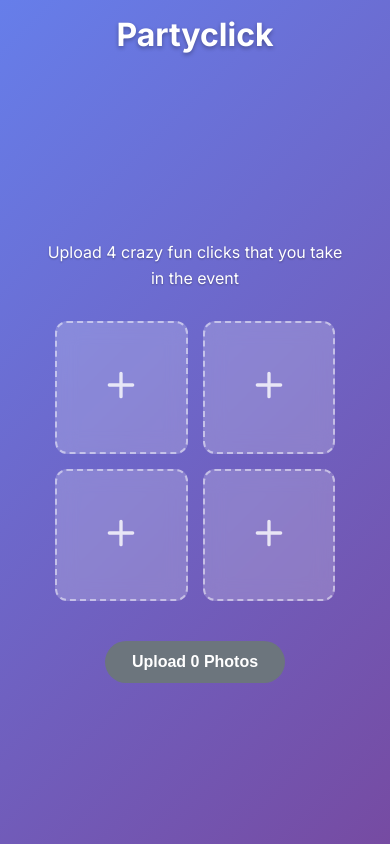
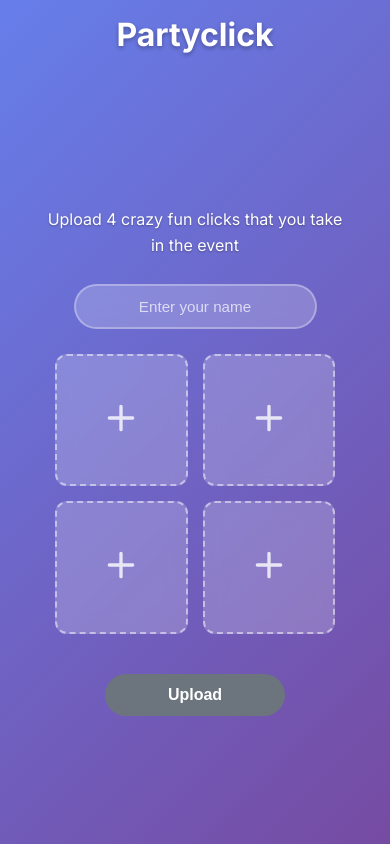
Before and after one commit to medwin-mirza/partyclick, an Angular app in the folder partyclick-frontend/: page / in a window 390 px wide. Built offline with nearby package versions, Linux system fonts and the light colour scheme.

Commit message:
FE - added name field

```diff
--- a/partyclick-frontend/src/app/app.component.html
+++ b/partyclick-frontend/src/app/app.component.html
@@ -7,6 +7,17 @@
     <p class="description">
       Upload 4 crazy fun clicks that you take in the event
     </p>
+
+    <!-- Name Input Field -->
+    <div class="name-section">
+      <input
+        type="text"
+        class="name-input"
+        placeholder="Enter your name"
+        [(ngModel)]="guestName"
+        (input)="onNameChange()"
+        maxlength="50">
+    </div>
 
     <div class="upload-boxes">
       <div class="upload-box" *ngFor="let box of uploadBoxes; let i = index" (click)="openCamera(i)">
@@ -35,8 +46,9 @@
 
     <!-- Upload Button -->
     <div class="upload-section">
-      <button class="upload-btn" (click)="openConfirmModal()" [disabled]="!hasPhotos || isUploading">
-        <span *ngIf="!isUploading">Upload {{ photoCount }} Photo{{ photoCount !== 1 ? 's' : '' }}</span>
+      <button class="upload-btn" (click)="openConfirmModal()" [disabled]="!canUpload || isUploading">
+        <span *ngIf="!isUploading && canUpload">Upload {{ photoCount }} Photo{{ photoCount !== 1 ? 's' : '' }}</span>
+        <span *ngIf="!isUploading && !canUpload">Upload</span>
         <span *ngIf="isUploading">Uploading...</span>
       </button>
     </div>
--- a/partyclick-frontend/src/app/app.component.scss
+++ b/partyclick-frontend/src/app/app.component.scss
@@ -31,10 +31,48 @@
   font-size: 1.1rem;
   color: white;
   text-align: center;
-  margin-bottom: 40px;
+  margin-bottom: 30px;
   line-height: 1.6;
   text-shadow: 0 1px 2px rgba(0, 0, 0, 0.3);
   max-width: 300px;
+}
+
+/* Name Input Section */
+.name-section {
+  margin-bottom: 30px;
+  display: flex;
+  justify-content: center;
+}
+
+.name-input {
+  background: rgba(255, 255, 255, 0.2);
+  border: 2px solid rgba(255, 255, 255, 0.3);
+  border-radius: 25px;
+  padding: 15px 25px;
+  color: white;
+  font-size: 1rem;
+  font-weight: 500;
+  text-align: center;
+  backdrop-filter: blur(10px);
+  transition: all 0.3s ease;
+  max-width: 280px;
+  width: 100%;
+}
+
+.name-input::placeholder {
+  color: rgba(255, 255, 255, 0.7);
+  font-weight: 400;
+}
+
+.name-input:focus {
+  outline: none;
+  border-color: rgba(255, 255, 255, 0.6);
+  background: rgba(255, 255, 255, 0.3);
+  transform: scale(1.02);
+}
+
+.name-input:focus::placeholder {
+  color: rgba(255, 255, 255, 0.5);
 }
 
 .upload-boxes {
@@ -90,7 +128,17 @@
 
   .description {
     font-size: 1rem;
-    margin-bottom: 30px;
+    margin-bottom: 25px;
+  }
+
+  .name-section {
+    margin-bottom: 25px;
+  }
+
+  .name-input {
+    max-width: 260px;
+    padding: 12px 20px;
+    font-size: 0.95rem;
   }
 
   .upload-boxes {
--- a/partyclick-frontend/src/app/app.component.ts
+++ b/partyclick-frontend/src/app/app.component.ts
@@ -1,17 +1,19 @@
 import { Component } from '@angular/core';
 import { CommonModule } from '@angular/common';
+import { FormsModule } from '@angular/forms';
 import { ImageKitService } from './imagekit-public.service';
 
 @Component({
   selector: 'app-root',
   standalone: true,
-  imports: [CommonModule],
+  imports: [CommonModule, FormsModule],
   templateUrl: './app.component.html',
   styleUrl: './app.component.scss'
 })
 export class AppComponent {
   uploadBoxes = Array(4).fill(0);
   capturedPhotos: string[] = Array(4).fill('');
+  guestName: string = '';
   showCameraModal = false;
   showConfirmModal = false;
   showSuccessModal = false;
@@ -23,6 +25,11 @@ export class AppComponent {
   uploadProgress = 0;
 
   constructor(private imagekitService: ImageKitService) {}
+
+  onNameChange() {
+    // Trim whitespace and update guest name
+    this.guestName = this.guestName.trim();
+  }
 
   async openCamera(boxIndex: number) {
     this.currentBoxIndex = boxIndex;
@@ -101,11 +108,19 @@ export class AppComponent {
 
   openConfirmModal() {
     const hasPhotos = this.capturedPhotos.some(photo => photo !== '');
-    if (hasPhotos) {
-      this.showConfirmModal = true;
-    } else {
+    const hasName = this.guestName.trim().length > 0;
+
+    if (!hasName) {
+      alert('Please enter your name before uploading photos.');
+      return;
+    }
+
+    if (!hasPhotos) {
       alert('Please take at least one photo before uploading.');
+      return;
     }
+
+    this.showConfirmModal = true;
   }
 
   closeConfirmModal() {
@@ -127,7 +142,7 @@ export class AppComponent {
         }
       }, 200);
 
-      const downloadURLs = await this.imagekitService.uploadMultiplePhotos(photosToUpload);
+      const downloadURLs = await this.imagekitService.uploadMultiplePhotos(photosToUpload, this.guestName.trim());
 
       clearInterval(progressInterval);
       this.uploadProgress = 100;
@@ -157,6 +172,14 @@ export class AppComponent {
     return this.capturedPhotos.some(photo => photo !== '');
   }
 
+  get hasName() {
+    return this.guestName.trim().length > 0;
+  }
+
+  get canUpload() {
+    return this.hasPhotos && this.hasName;
+  }
+
   get photoCount() {
     return this.capturedPhotos.filter(photo => photo !== '').length;
   }
--- a/partyclick-frontend/src/app/imagekit-public.service.ts
+++ b/partyclick-frontend/src/app/imagekit-public.service.ts
@@ -26,10 +26,23 @@ export class ImageKitService {
     }
   }
 
-  async uploadMultiplePhotos(photos: string[]): Promise<string[]> {
+  async uploadMultiplePhotos(photos: string[], guestName: string = 'guest'): Promise<string[]> {
     const uploadPromises = photos.map((photo, index) => {
       if (photo) {
-        const fileName = `guest-photo-${Date.now()}-${index}.jpg`;
+        // Clean guest name for filename (remove spaces and special characters)
+        const cleanName = guestName.replace(/[^a-zA-Z0-9]/g, '').toLowerCase();
+
+        // Create short date format (YYYYMMDD-HHMMSS)
+        const now = new Date();
+        const year = now.getFullYear();
+        const month = String(now.getMonth() + 1).padStart(2, '0');
+        const day = String(now.getDate()).padStart(2, '0');
+        const hours = String(now.getHours()).padStart(2, '0');
+        const minutes = String(now.getMinutes()).padStart(2, '0');
+        const seconds = String(now.getSeconds()).padStart(2, '0');
+        const shortDate = `${year}${month}${day}-${hours}${minutes}${seconds}`;
+
+        const fileName = `${cleanName}-${shortDate}.jpg`;
         return this.uploadPhoto(photo, fileName);
       }
       return Promise.resolve('');
```
